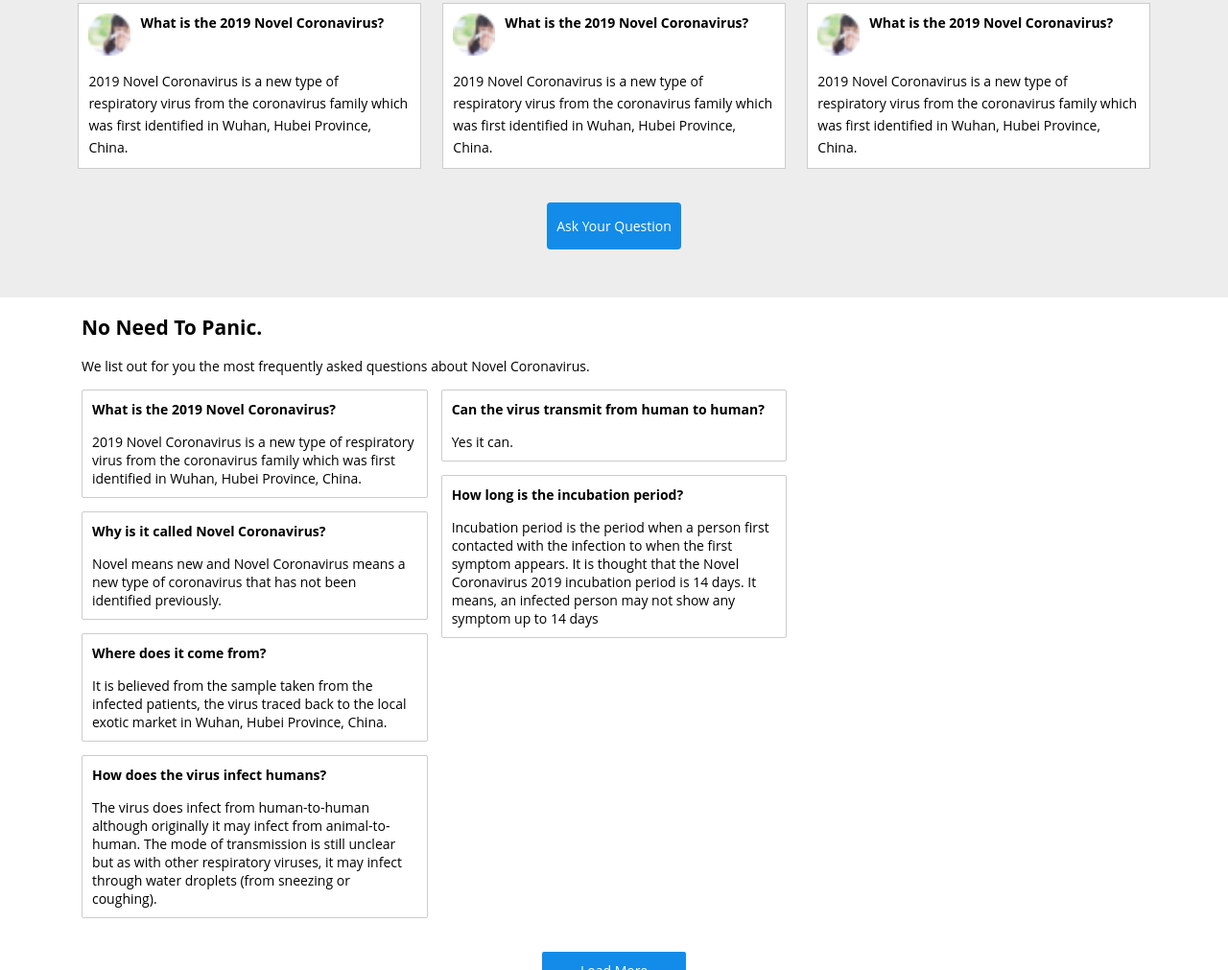
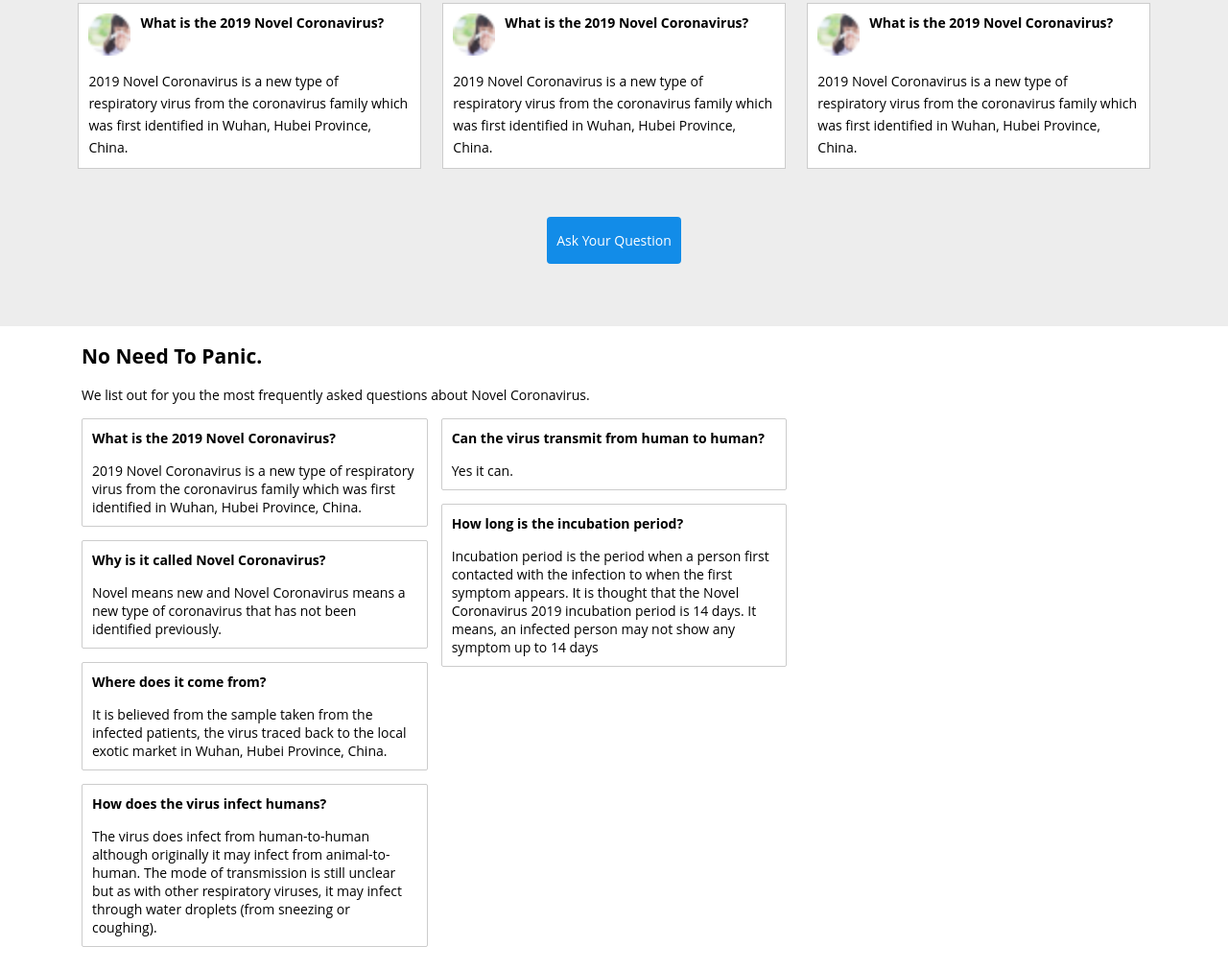
Before and after one commit to asyrafsuraniDOC/corona-virus, a plain HTML site: page index.html in a window 1280 px wide. Shown: the part 1032-2043 px from the top of the page at 96% size. Drawn offline with Linux system fonts and the light colour scheme.

Commit message:
update button

```diff
--- a/index.html
+++ b/index.html
@@ -99,9 +99,7 @@
                     </div>
                 </div>
 
-                <div class="ask-question-btn-position">
-                    <a href="#" class="ask-question-btn">Ask Your Question</a>
-                </div>
+                <a href="#" class="ask-question-btn">Ask Your Question</a>
             </div>
         </section>
 
--- a/style/style.css
+++ b/style/style.css
@@ -146,18 +146,21 @@ body {
     margin-top: 15px;
 }
 
-.ask-question-btn-position{
+/* .ask-question-btn-position{
     text-align: center;
     margin: 50px 0;
-}
+} */
 
 .ask-question-btn{
     background-color: #128CE8;
     border-radius: 4px;
     color: #fff;
+    display: block;
+    margin: 50px auto;
     padding: 15px 10px;
+    text-align: center;
     text-decoration: none;
-    width: 40%;
+    width: max-content;
 
 }
 
```
